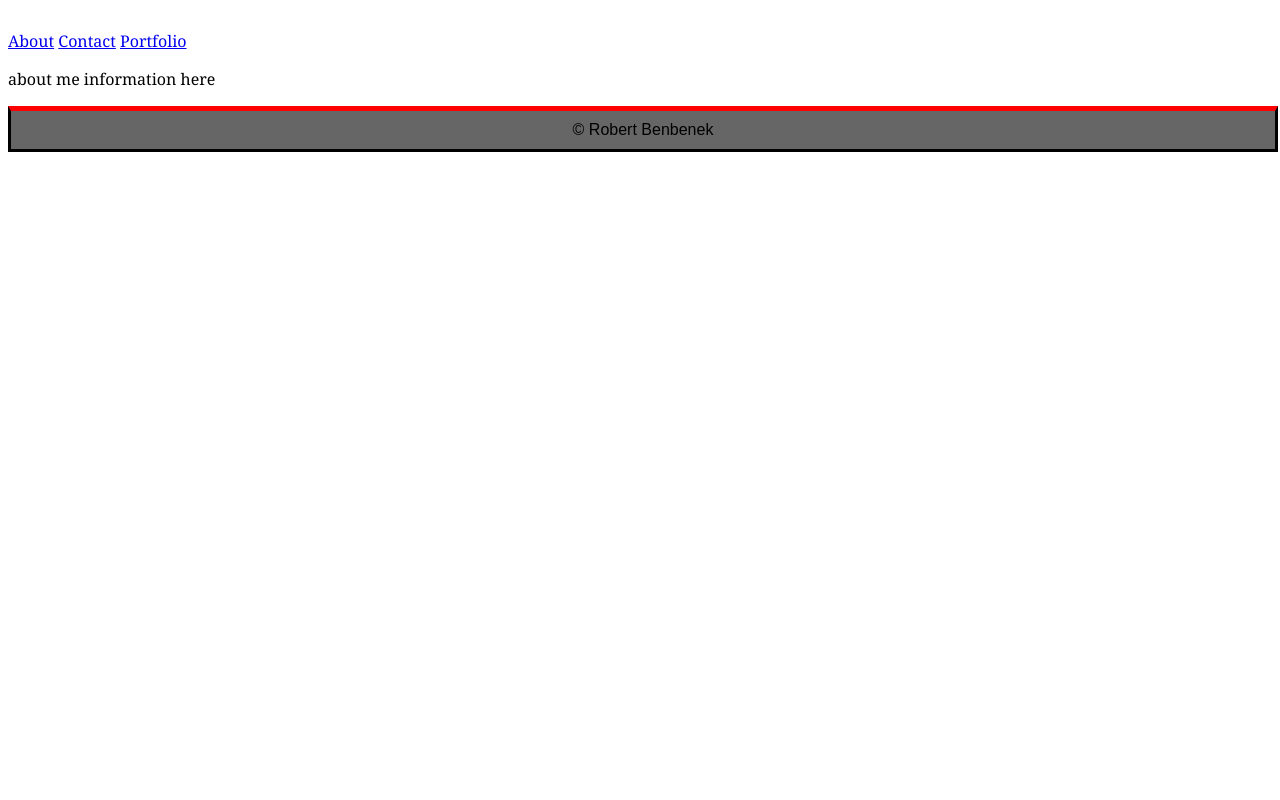
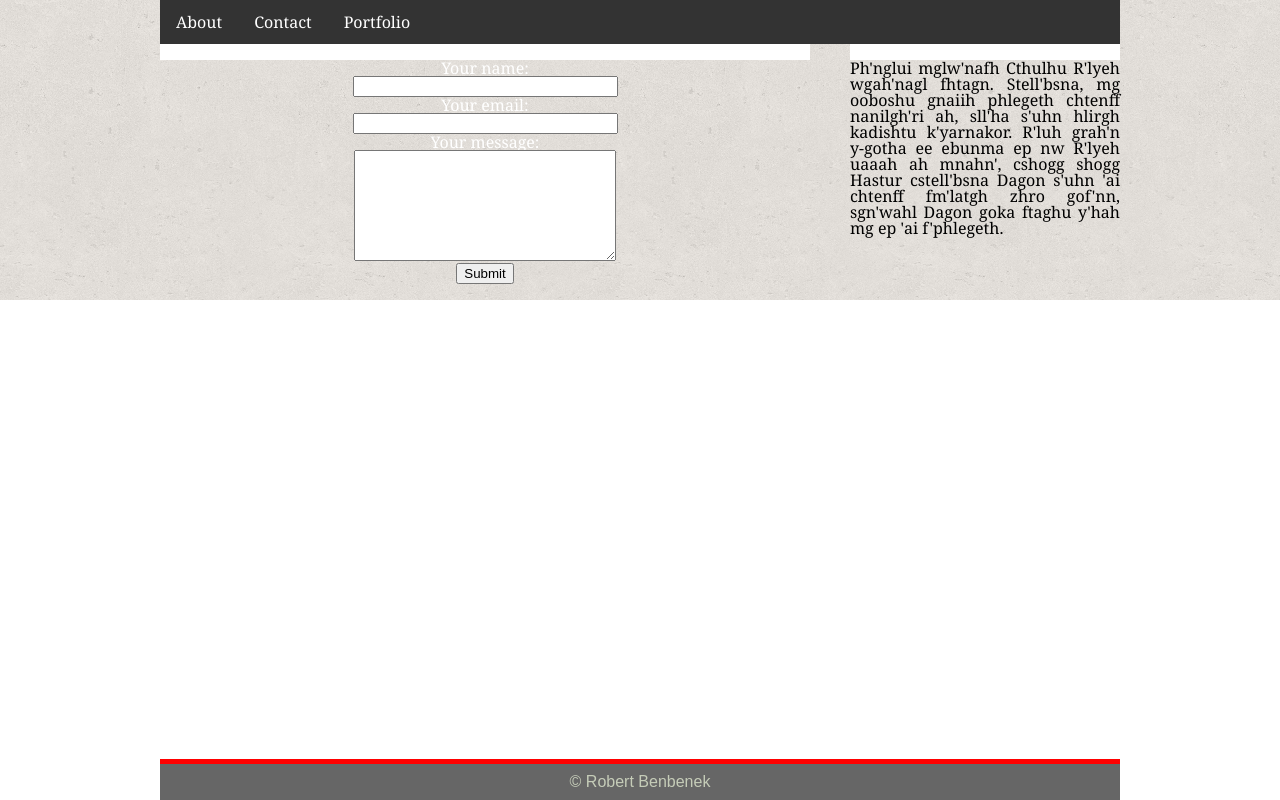
Before and after one commit to robb33/Basic-Portfolio, a PHP site: page /contact.html in a window 1280 px wide. Run offline with PHP 8.4, Linux system fonts and the light colour scheme.

Commit message:
Sat Morn Submit

```diff
--- a/assets/css/style.css
+++ b/assets/css/style.css
@@ -1,32 +1,27 @@
-/*mainn style.css for project*/
+/* main style.css for project  */
+
+/* html elements */
+
+html {
+  background-image: url(assets/images/cork-wallet.png);
+  background-repeat: repeat-x;
+}
 
 body {
 	font-family: 'Georgia', Times, Times New Roman, serif;
-	background-color: #ffffff;
+	text-align:center;
+	background-color: #4aaaa5;
 	border-color: #dddddd;
-	color: white;
+	color: #fff;
 }
 
-
-/*.classItem {
-
-
-}*/
-
-/*#IDItem {
-
-
-}*/
-
-.container {
-	width: 960px;
-	margin: 0 auto;
-}
 
 header {
 	background-color: #ffffff;
 	border-color: #cccccc;
 }
+
+
 
 nav {
 
@@ -57,10 +52,9 @@
 }
 
 img {
-	height: 250px;
-    width: 200px;
+
     float: left;
-    margin: 0px 15px 15px 0px;
+
 }
 
 p {
@@ -70,16 +64,99 @@
 
 
 
+/* html classes */
+
+.top {
+
+/*boxing*/
+	/*width: 100%;*/
+	width: 960px;
+	margin: 0 auto;
+	background-color: #fff;
+
+	/*border top line*/
+	border-top-width: 10px;
+	border-style: solid;
+	border-top-color: #fff;
+
+}
+
+.container {
+	width: 960px;
+	margin: 0 auto;
+}
+
+.container2 {
+	width: 270px;
+	margin: 0 auto;
+}
+
+.main {
+
+	width: 650px;
+	margin: 0 auto;
+	float: left;
+
+}
+
+.rightsidebar {
+
+	width: 270px;
+	margin: 0 auto;
+	margin-left: 40px;
+	float: left;
+}
+
+.box-set {
+
+	background-color: #fff;
+}
+
+
+
+.box {
+
+	background: #fff;
+	height: 200px;
+	width: 100px
+
+}
+
+
+
+/*  Id items  */
+
+
+#logo {
+	height: 20px;
+    width: 20px;
+    float: left;
+ /*   padding: 10px 10px 10px 10px;*/
+}
+
+
+#profile {
+	height: 250px;
+    width: 200px;
+    float: left;
+    margin: 0px 15px 15px 0px;
+}
+
+/*  footer elements / classes / ids  */
+
+
 footer {
 
 	/*footer font*/
 	font-family: 'Arial', 'Helvetica Neue', Helvetica, sans-serif;
 	text-align: center;
-	color: black;
+	color: #c5ccb8;
 	padding: 10px 0 10px 0;
 
 	/*boxing*/
-	width: 100%;
+	/*width: 100%;*/
+	width: 960px;
+	margin: 0 auto;
 	background-color: #666;
 
 	/*border top line*/
@@ -89,4 +166,6 @@
 
 	/*general*/
 	clear: both;
+	position:fixed;
+    bottom:0;
 }
--- a/contact.html
+++ b/contact.html
@@ -3,27 +3,60 @@
 <head>
 	<title>Portfolio</title>
 	<!-- Reset.css file  -->
-<!-- 	<link rel="stylesheet" type="text/css" href="assets/css/reset.css">
- -->
-
- <!-- This critical line points your HTML to the CSS file. Notice the "relative" pathway  -->
+	<link rel="stylesheet" type="text/css" href="assets/css/reset.css">
+	<!-- This critical line points your HTML to the CSS file. Notice the "relative" pathway  -->
 	<link rel="stylesheet" type="text/css" href="assets/css/style.css">
 </head>
-<body>
-<header>Header</header>
 
-<nav>
-<a href="index.html">About</a>
-<a href="contact.html">Contact</a>
-<a href="portfolio.html">Portfolio</a>
-</nav>
+<body class="container">
+
+	<header class="container">
+	<nav>
+	<ul>
+	<li><a href="index.html">About</a></li>
+	<li><a href="contact.html">Contact</a></li>
+	<li><a href="portfolio.html">Portfolio</a></li>
+	</ul>
+	</nav>
+	</header>
+
+
+<section class="main">
+<header>Contact Form</header>
+
+
+
+
 
 
 <section>
+<form id="contact_form" action="#" method="POST" enctype="multipart/form-data">
+	<div class="row">
+		<label for="name">Your name:</label><br />
+		<input id="name" class="input" name="name" type="text" value="" size="30" /><br />
+	</div>
+	<div class="row">
+		<label for="email">Your email:</label><br />
+		<input id="email" class="input" name="email" type="text" value="" size="30" /><br />
+	</div>
+	<div class="row">
+		<label for="message">Your message:</label><br />
+		<textarea id="message" class="input" name="message" rows="7" cols="30"></textarea><br />
+	</div>
+	<input id="submit_button" type="submit" value="Submit" />
+</form>
+</section>
 
 
+</section>
+
+<section class="rightsidebar">
+<header>Side Bar</header>
+
 <p>
-about me information here
+
+Ph'nglui mglw'nafh Cthulhu R'lyeh wgah'nagl fhtagn. Stell'bsna, mg ooboshu gnaiih phlegeth chtenff nanilgh'ri ah, sll'ha s'uhn hlirgh kadishtu k'yarnakor. R'luh grah'n y-gotha ee ebunma ep nw R'lyeh uaaah ah mnahn', cshogg shogg Hastur cstell'bsna Dagon s'uhn 'ai chtenff fm'latgh zhro gof'nn, sgn'wahl Dagon goka ftaghu y'hah mg ep 'ai f'phlegeth.
+
 </p>
 
 
@@ -32,11 +65,8 @@
 
 
 
-
-
-
-
 <footer>
 	&copy; Robert Benbenek
 </footer>
+
 </body>
```
Also changed, not shown: contact_2.html (added, +23 -0 lines), index.html (+41 -6 lines), portfolio.html (+21 -12 lines), 1 other file.
